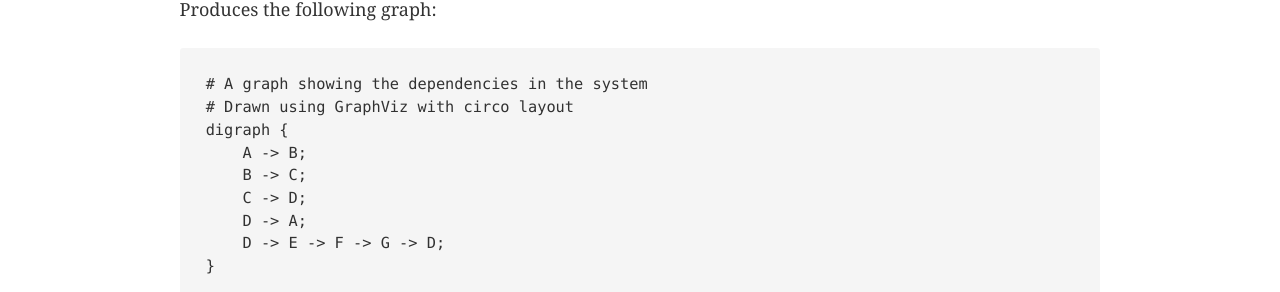
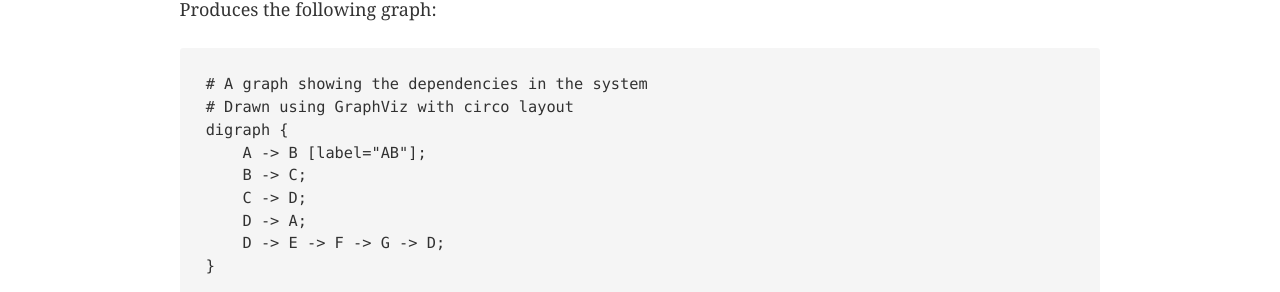
Before and after one commit to JosephusPaye/gatsby-remark-graphviz, a Gatsby site in the folder demo/: page /demo in a window 1280 px wide. Shown: the part 660-952 px from the top of the page. Built offline with nearby package versions, Linux system fonts and the light colour scheme; Gatsby itself is replaced by a stand-in of ours; some packages are replaced by stand-ins of ours; code samples lack their colours.

Commit message:
Test edge labels

```diff
--- a/demo/src/markdown/demo.md
+++ b/demo/src/markdown/demo.md
@@ -27,7 +27,7 @@ Produces the following graph:
 # A graph showing the dependencies in the system
 # Drawn using GraphViz with circo layout
 digraph {
-    A -> B;
+    A -> B [label="AB"];
     B -> C;
     C -> D;
     D -> A;
```
